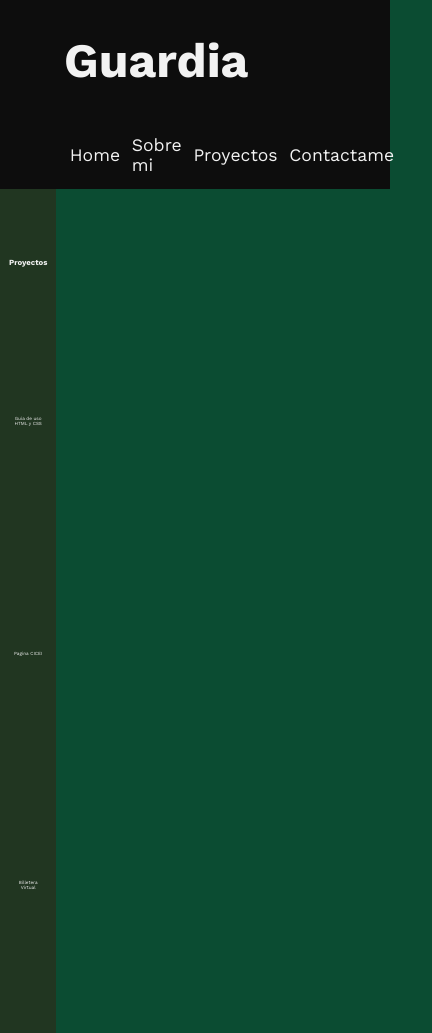
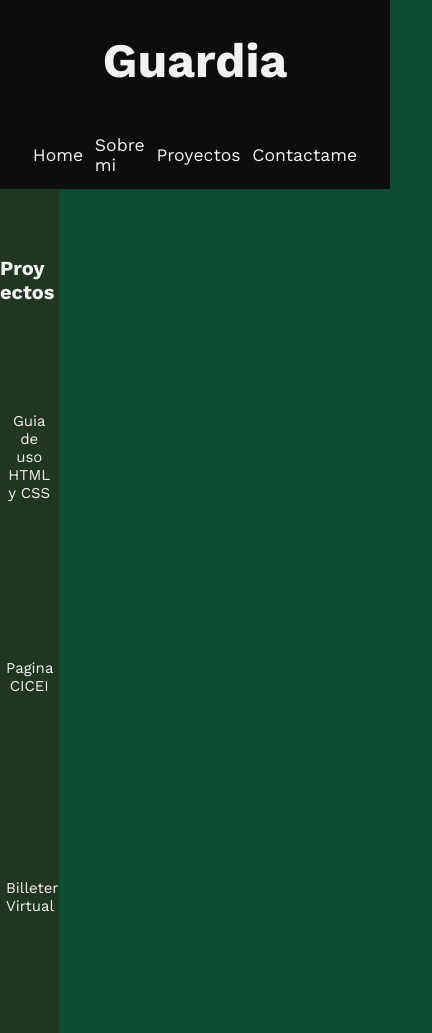
Before and after one commit to E-Doggo/Portofolio, a plain HTML site: page HTML/proyectos.html in a window 390 px wide. Shown: the whole page, 432 px wide, since content can reach past the window. Drawn offline with nearby package versions, Linux system fonts and the light colour scheme.

Commit message:
fixed font size vw in projects, fixed header overflow

```diff
--- a/CSS/aboutMe.css
+++ b/CSS/aboutMe.css
@@ -25,7 +25,10 @@ html {
         width: 240px;
         height: 360px;
         object-fit: contain;
-        overflow:visible;
+    }
+
+    header#titleHeader{
+        justify-content: center;
     }
 }
 
--- a/CSS/contact.css
+++ b/CSS/contact.css
@@ -4,6 +4,20 @@
 
 html {
     box-sizing: border-box;
+}
+
+
+@media only screen and (max-width: 750px) {
+    header#titleHeader{
+        justify-content: center;
+    }
+
+    img.linkImg{
+        height: 200px;
+        width: 200px;
+    }
+
+
 }
 
 *, *::before, *::after {
@@ -80,6 +94,7 @@ body{
     color: white;
     font-size: 30px;
     margin-top: 20vh;
+    flex-wrap: wrap;
     /* padding: 5vh 2vw 5vh 2vw; */
     text-align: center;
     transition: .3s ease-in-out;
@@ -88,7 +103,8 @@ body{
 #contacts{
     display: flex;
     flex-direction: row;
-    flex-wrap: nowrap;
+    flex-wrap: wrap;
+    align-items: center;
     justify-content: space-around;
     width: 100%;
 
--- a/CSS/mainStyle.css
+++ b/CSS/mainStyle.css
@@ -57,6 +57,11 @@ html {
     }
     div.inContainer > p{
         font-size: 10px;
+        margin-left: 0em;
+    }
+
+    header#titleHeader{
+        justify-content: center;
     }
 
 }
--- a/CSS/projects.css
+++ b/CSS/projects.css
@@ -31,6 +31,23 @@ html {
     }
 }
 
+@media only screen and (max-width: 996px) {
+    aside#list > div > h2{
+        font-size: 20px;
+    }
+
+    button.listSelect{
+        font-size: 15px;
+    }
+}
+
+
+@media only screen and (max-width: 600px) {
+    header#titleHeader{
+        justify-content: center;
+    }
+
+}
 
 body{
     background-color: hsla(156, 75%, 17%, 1);
@@ -109,7 +126,7 @@ body{
     flex-direction: column;
     flex-wrap: wrap;
     background-color: hsla(120, 25%, 17%, 1);
-    flex-shrink: 1;
+    flex-shrink: 0;
     width: 15%;
     height: 100vh;
 }
@@ -121,6 +138,7 @@ body{
     justify-content: space-evenly;
     align-items: center;
     height: 100%;
+    max-width: 100%;
 }
 
 .listSelect{
@@ -129,7 +147,7 @@ body{
     width: 100%;
     height: 20%;
     overflow: hidden;
-    font-size: 1.2vw;
+    font-size: 1.2em;
     border: none;
     margin: 0em 0em 0em 0em;
 }
@@ -141,7 +159,7 @@ body{
 }
 
 #list > div >h2{
-    font-size: 2vw;
+    font-size: 2em;
 }
 
 .listSelect:hover{
--- a/HTML/proyectos.html
+++ b/HTML/proyectos.html
@@ -52,7 +52,7 @@
         <div class ="container">
             <aside id = "list">
                 <div>
-                    <h2>Proyectos</h2>
+                    <h2>Proy<wbr>ectos</h2>
                     <button class="listSelect"  id = "selectManual">
                         Guia de uso <br>HTML y CSS
                     </button>
```
